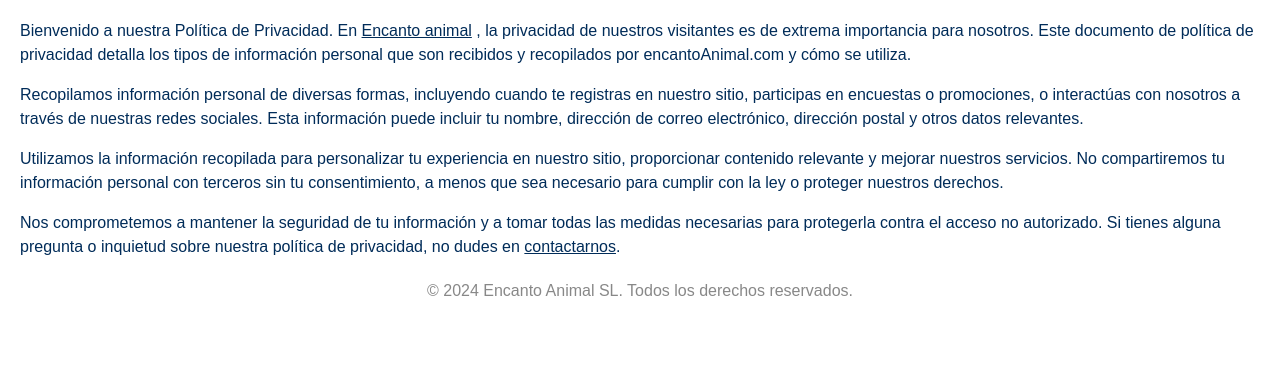
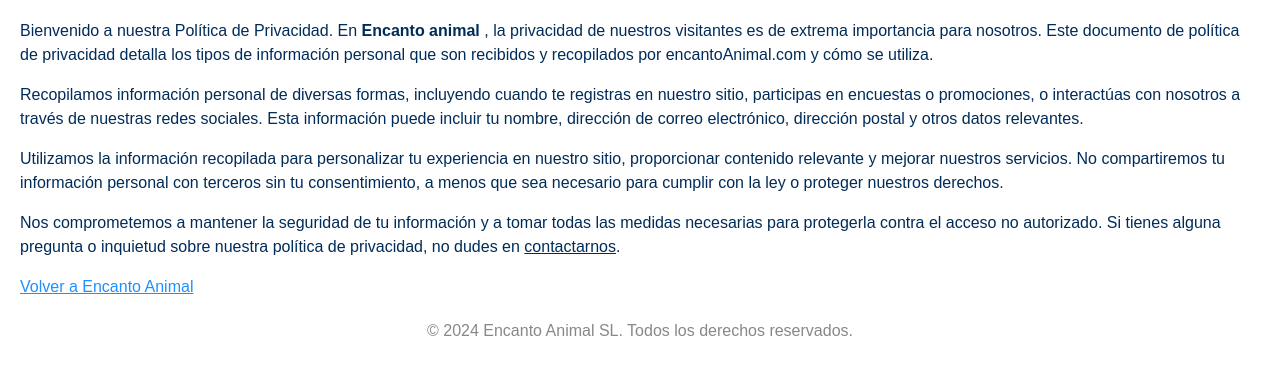
Before and after one commit to baraja25/encantoanimal, a plain HTML site: page politica.html in a window 1280 px wide. Shown: the part 121-496 px from the top of the page. Drawn offline with Linux system fonts and the light colour scheme.

Commit message:
boton de volver

```diff
--- a/politica.html
+++ b/politica.html
@@ -56,7 +56,7 @@
     <section>
       <p>
         Bienvenido a nuestra Política de Privacidad. En
-        <a href="index.html">Encanto animal</a> , la privacidad de nuestros
+        <b>Encanto animal</b> , la privacidad de nuestros
         visitantes es de extrema importancia para nosotros. Este documento de
         política de privacidad detalla los tipos de información personal que son
         recibidos y recopilados por encantoAnimal.com y cómo se utiliza.
@@ -84,6 +84,7 @@
         autorizado. Si tienes alguna pregunta o inquietud sobre nuestra política
         de privacidad, no dudes en <a href="contacto.html">contactarnos</a>.
       </p>
+      <p><a href="index.html" style="color: dodgerblue;">Volver a Encanto Animal</a></p>
     </section>
 
     <!-- Pie de página -->
```
Also changed, not shown: index.html (+1 -1 lines), terminos.html (+2 -1 lines).
